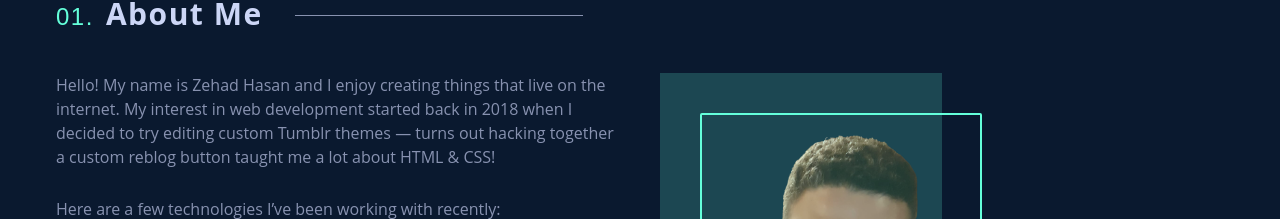
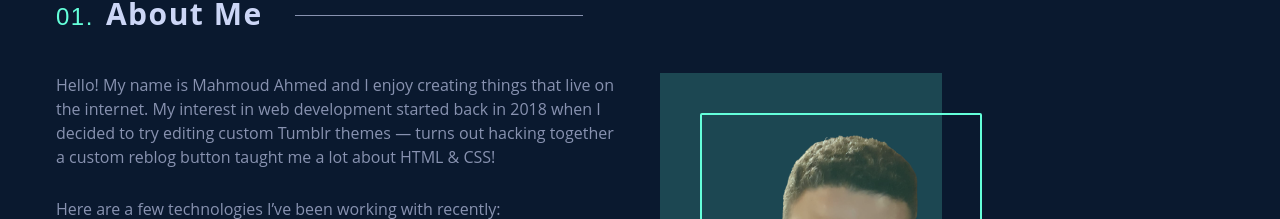
Before and after one commit to mahmoud-mohasseb/portfolio, a React (Create React App) app: page / in a window 1280 px wide. Shown: the part 662-881 px from the top of the page. Built offline with nearby package versions, Linux system fonts and the light colour scheme.

Commit message:
Update About.jsx

```diff
--- a/src/components/About.jsx
+++ b/src/components/About.jsx
@@ -15,7 +15,7 @@ function About() {
         <div className="grid grid-cols-1 md:grid-cols-2 gap-10 mt-10">
           <div>
             <p className="text-sub mb-7">
-              Hello! My name is Zehad Hasan and I enjoy creating things that
+              Hello! My name is Mahmoud Ahmed and I enjoy creating things that
               live on the internet. My interest in web development started back
               in 2018 when I decided to try editing custom Tumblr themes — turns
               out hacking together a custom reblog button taught me a lot about
```
